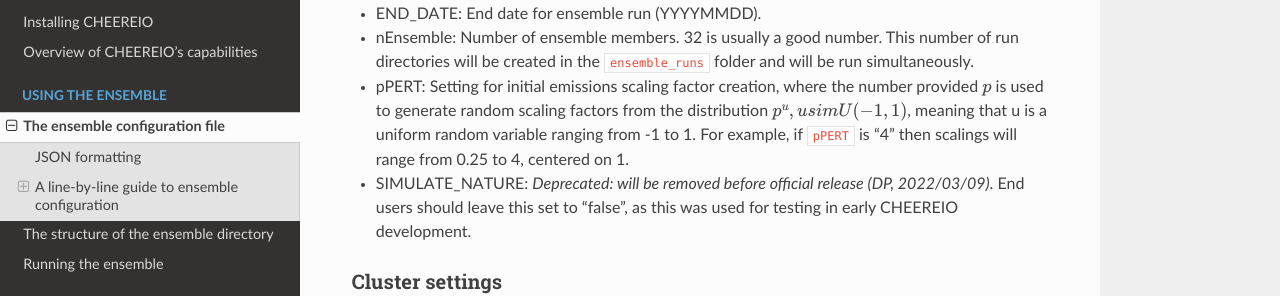
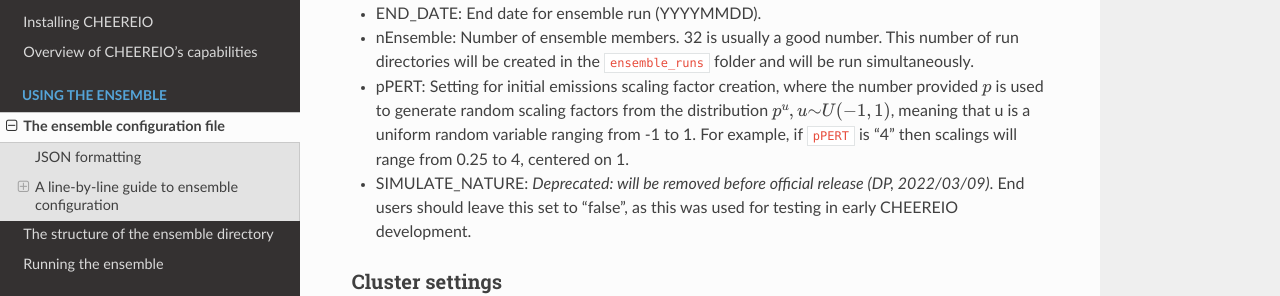
Before and after one commit to drewpendergrass/CHEEREIO, a Sphinx documentation site: the page built from docs/The-ensemble-configuration-file.rst, in a window 1280 px wide and 900 px high, scrolled down 3584 px. Shown: the part 159-455 px from the top of the window. Built offline with Sphinx 7.4.7 and the Read the Docs theme 2.0.0, drawn with Linux system fonts in a browser that asks for light colours; pages that are not in the unit, such as notebooks, are missing from menus.

Commit message:
latex fix attempt 2

```diff
--- a/docs/The-ensemble-configuration-file.rst
+++ b/docs/The-ensemble-configuration-file.rst
@@ -99,7 +99,7 @@
 * ASSIM_START_DATE: Date where assimilation begins (YYYYMMDD). After GEOS-Chem version 13.4 this option can be used in lieu of ``DO_ENS_SPINUP``; just set this date to be sufficiently far away from ``START_DATE``. Prior to version 13.4, it is buggy to run GEOS-Chem for a non-standard length of time (e.g. 4 months and a week) which is usually desired for the ensemble spinup. For these versions, the separate ensemble spinup script installed by ``DO_ENS_SPINUP`` is a good work-around.
 * END_DATE: End date for ensemble run (YYYYMMDD).
 * nEnsemble: Number of ensemble members. 32 is usually a good number. This number of run directories will be created in the ``ensemble_runs`` folder and will be run simultaneously.
-* pPERT: Setting for initial emissions scaling factor creation, where the number provided :math:`p` is used to generate random scaling factors from the distribution :math:`p^u,\\ u{\\sim}U(-1,1)`, meaning that u is a uniform random variable ranging from -1 to 1. For example, if ``pPERT`` is "4" then scalings will range from 0.25 to 4, centered on 1.
+* pPERT: Setting for initial emissions scaling factor creation, where the number provided :math:`p` is used to generate random scaling factors from the distribution :math:`p^u,\\ u{\sim}U(-1,1)`, meaning that u is a uniform random variable ranging from -1 to 1. For example, if ``pPERT`` is "4" then scalings will range from 0.25 to 4, centered on 1.
 * SIMULATE_NATURE: *Deprecated: will be removed before official release (DP, 2022/03/09)*. End users should leave this set to "false", as this was used for testing in early CHEEREIO development.
 
 Cluster settings
```
